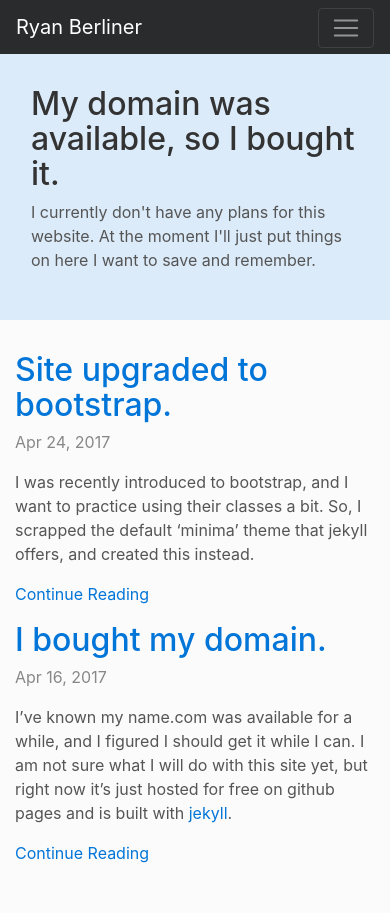
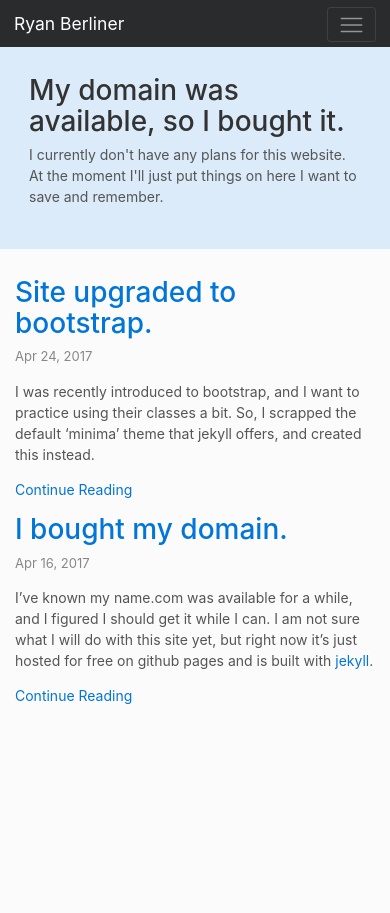
Before and after one commit to RyanBerliner/ryanberliner.github.io, a Jekyll site: the page built from index.html, in a window 390 px wide. Built offline with Jekyll 4.4.1, drawn with Linux system fonts in a browser that asks for light colours; nearby versions of some CDN libraries.

```diff
--- a/_includes/head.html
+++ b/_includes/head.html
@@ -5,10 +5,6 @@
 
     <title>{% if page.title %}{{ page.title | escape }}{% else %}{{ site.title | escape }}{% endif %}</title>
     <meta name="description" content="{{ page.excerpt | default: site.description | strip_html | normalize_whitespace | truncate: 160 | escape }}">
-
-    <link rel="stylesheet" href="{{ "/assets/main.css" | relative_url }}">
-    <link rel="canonical" href="{{ page.url | replace:'index.html','' | absolute_url }}">
-    <link rel="alternate" type="application/rss+xml" title="{{ site.title | escape }}" href="{{ "/feed.xml" | relative_url }}">
 
     <!-- bootstrap -->
     <link rel="stylesheet" href="https://maxcdn.bootstrapcdn.com/bootstrap/4.0.0-alpha.6/css/bootstrap.min.css" integrity="sha384-rwoIResjU2yc3z8GV/NPeZWAv56rSmLldC3R/AZzGRnGxQQKnKkoFVhFQhNUwEyJ" crossorigin="anonymous">
@@ -20,6 +16,10 @@
     <link rel="stylesheet" href="//cdnjs.cloudflare.com/ajax/libs/highlight.js/9.11.0/styles/darcula.min.css">
     <script src="//cdnjs.cloudflare.com/ajax/libs/highlight.js/9.11.0/highlight.min.js"></script>
 
+    <link rel="stylesheet" href="{{ "/assets/main.css" | relative_url }}">
+    <link rel="canonical" href="{{ page.url | replace:'index.html','' | absolute_url }}">
+    <link rel="alternate" type="application/rss+xml" title="{{ site.title | escape }}" href="{{ "/feed.xml" | relative_url }}">
+
     {% if jekyll.environment == 'production' and site.google_analytics %}
         {% include google-analytics.html %}
     {% endif %}
--- a/assets/main.scss
+++ b/assets/main.scss
@@ -2,18 +2,23 @@
 ---
 
 // Colors
-$bg-color: #fbfbfb;
+$white: #fbfbfb;
 $light-blue: #dbebf9;
 $text-main: #555555;
 $text-darker: #333333;
 $text-lighter: #888888;
 $light-grey: #eceeef;
+$black: #292b2c;
 
-// Everything is wrapped in this so I know it will have priority.
-#ryan {
-    & {
+html {
+  font-size: 14px;
+}
+
+body {
   color: $text-main;
-        background-color: $bg-color;
+  background-color: $white;
+  -webkit-font-smoothing: antialiased;
+  -moz-osx-font-smoothing: grayscale;
 }
 
 h1, h2, h3, h4, h5, h6 {
@@ -32,6 +37,7 @@ $light-grey: #eceeef;
 
 .post-meta {
   color: $text-lighter;
+  font-size: .93rem;
 }
 
 div.footer-wrapper {
@@ -59,8 +65,14 @@ $light-grey: #eceeef;
   justify-content: flex-end;
 }
 
+@media (max-width: 991px) {
+  a.nav-link.nav-item:not(:last-child) {
+    border-bottom: 1px solid lighten($black, 10%);
+
+  }
+}
+
 .jumbotron {
   background-color: $light-blue;
   border-radius: 0;
 }
-}
```
Also changed, not shown: photos.html (added, +18 -0 lines). Lines whose indentation alone changed are shown as unchanged.
